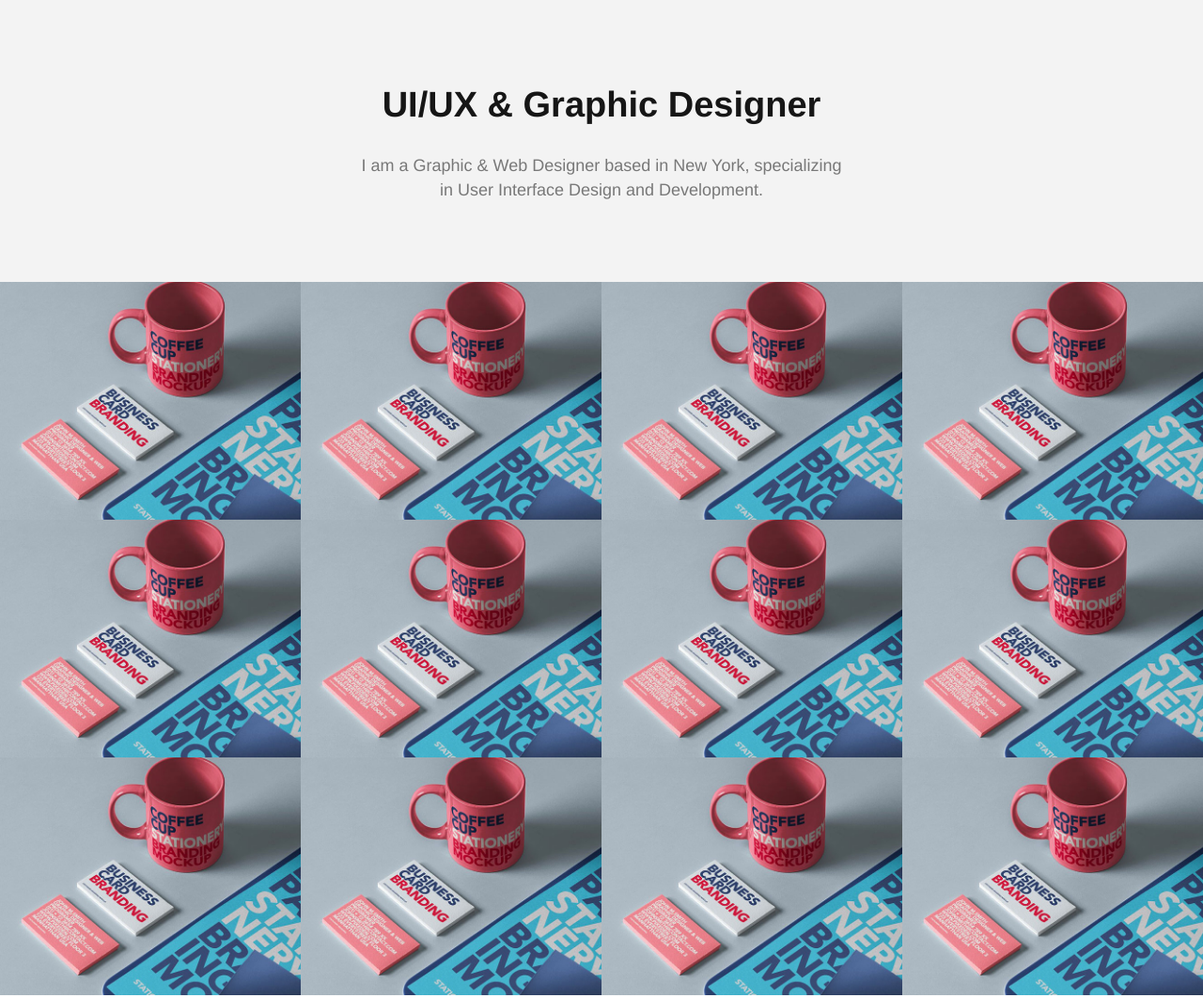
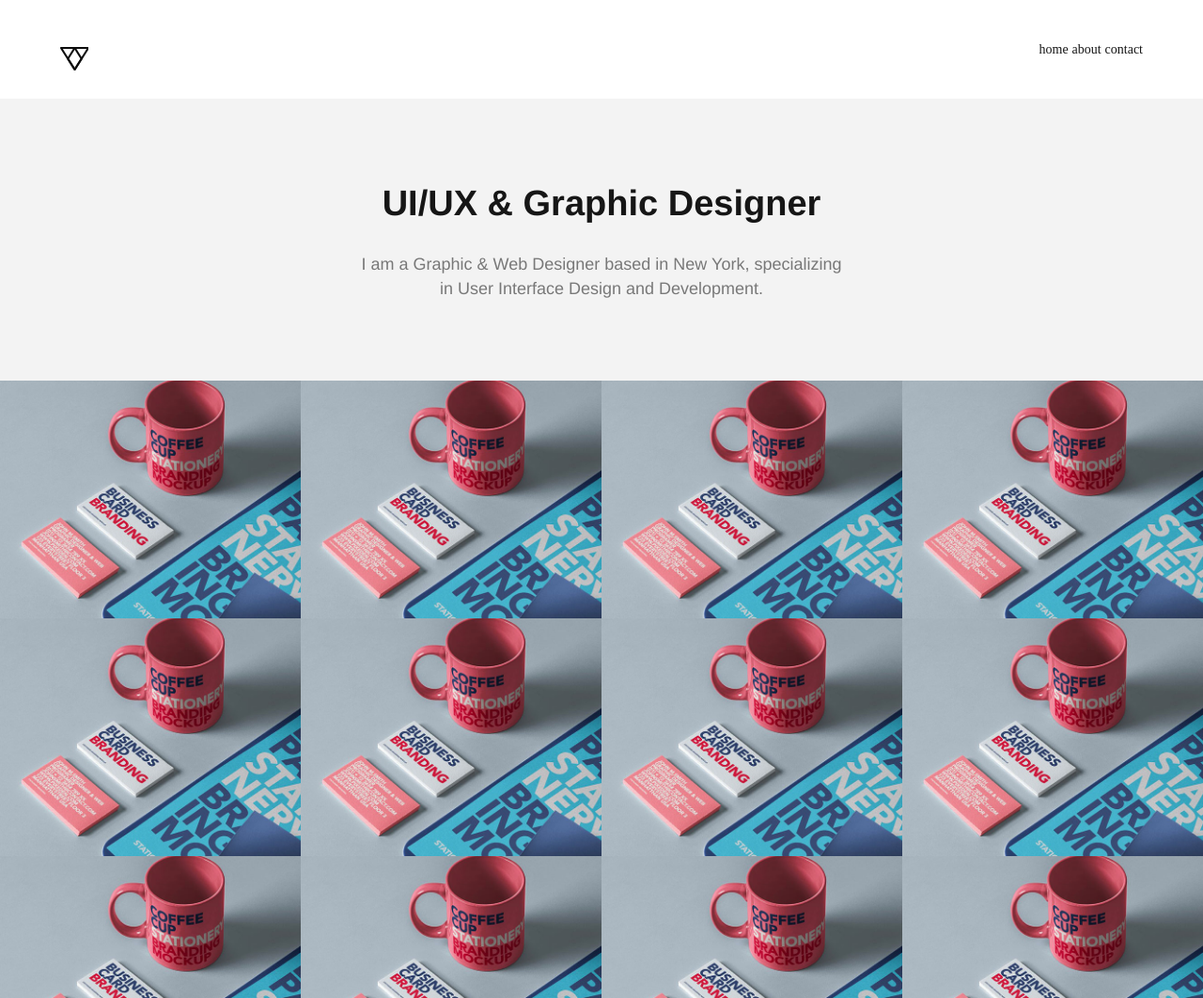
Before and after one commit to graphicnovel/project01, a plain HTML site: page index.html in a window 1280 px wide. Shown: the top 1062 px of the page at 94% size. Drawn offline with Linux system fonts and the light colour scheme.

Commit message:
Revert "delete header_0708"
This reverts commit 65372d1dd9209c431736b26fc7ddfef70d548c34.

```diff
--- a/index.html
+++ b/index.html
@@ -22,7 +22,16 @@
 <body>
 
    <!--------------- header --------------->
-
+    <header>
+       <article>
+            <h1><a href="index.html"><img src="img/logo.png"></a></h1>
+            <nav>
+                <a href="#">home</a>
+                <a href="#">about</a>
+                <a href="#">contact</a>
+            </nav>
+        </article>
+    </header>
 
 
     <!--------------- main --------------->
```
